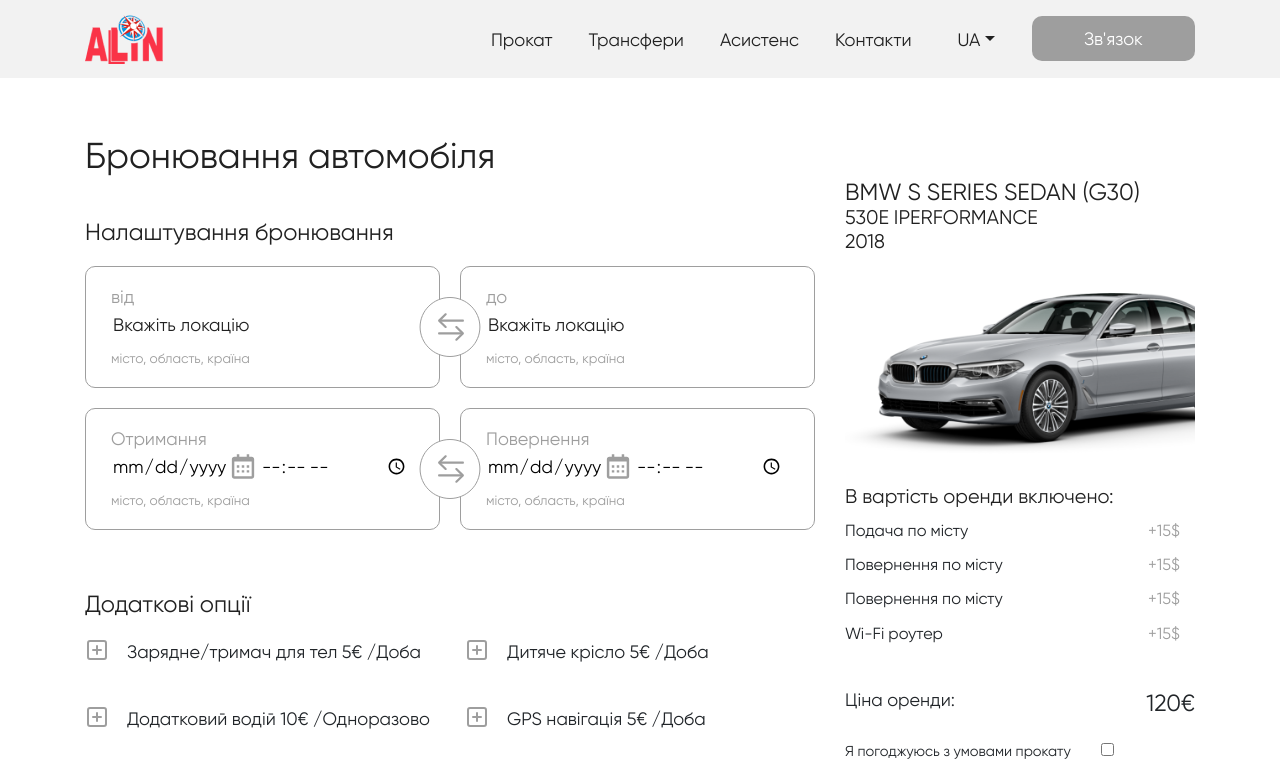
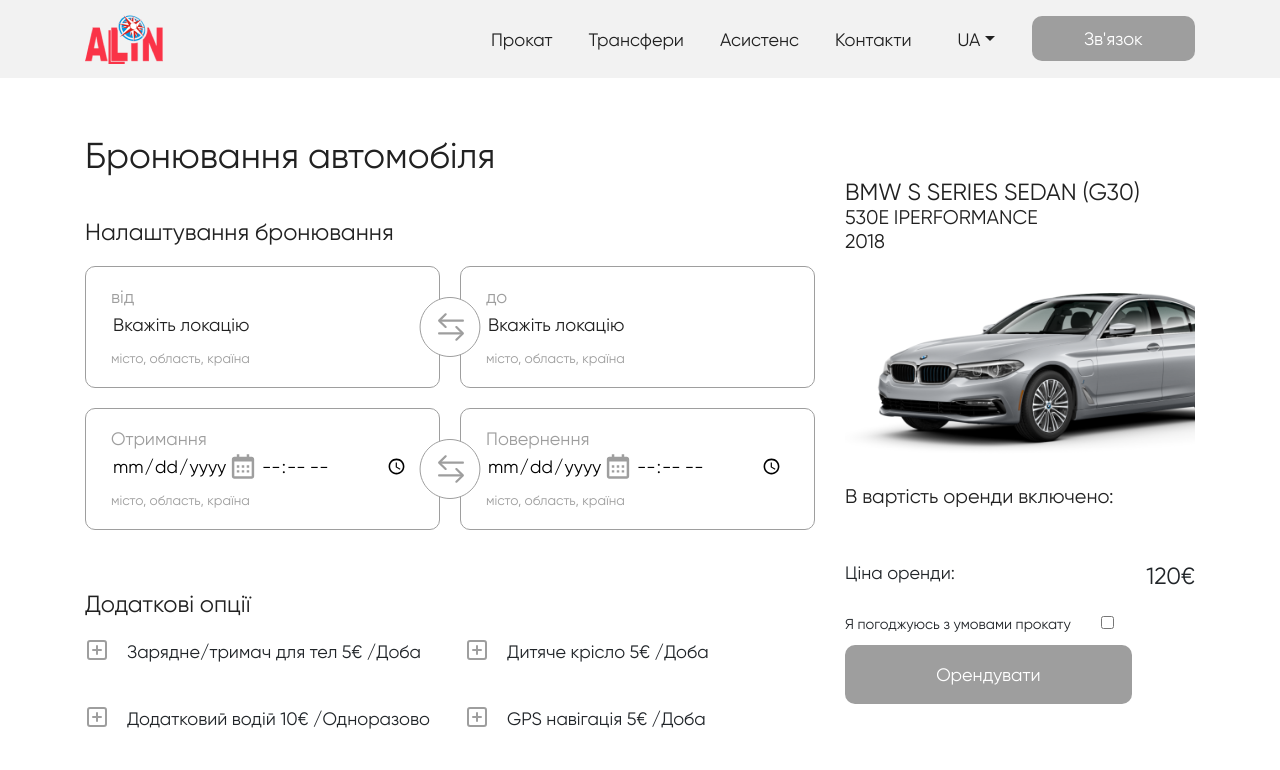
Before and after one commit to vovanolo/alinuamaket, a React (Create React App) app: page /alinuamaket/reserv in a window 1280 px wide. Shown: the top 770 px of the page. Built offline with nearby package versions, Linux system fonts and the light colour scheme.

Commit message:
some comit:

```diff
--- a/src/pages/Reserv.jsx
+++ b/src/pages/Reserv.jsx
@@ -305,7 +305,7 @@
                     {t('В вартість оренди включено')}:
                   </h4>
                   <ul className="reserv__price-list">
-                    <li className="reserv__price-list-item">
+                    {/* <li className="reserv__price-list-item">
                       <span className="reserv__price-title">
                         {t('Подача по місту')}
                       </span>
@@ -328,15 +328,15 @@
                       <span className="text_grey reserv__price-price">
                         +15$
                       </span>
-                    </li>
-                    <li className="reserv__price-list-item">
+                    </li> */}
+                    {/* <li className="reserv__price-list-item">
                       <span className="reserv__price-title">
                         {t('Wi-Fi роутер')}
                       </span>
                       <span className="text_grey reserv__price-price">
                         +15$
                       </span>
-                    </li>
+                    </li> */}
                     {extras.map((extra, index) => (
                       <li key={index} className="reserv__price-list-item">
                         <span className="reserv__price-title">{t(extra)}</span>
```
